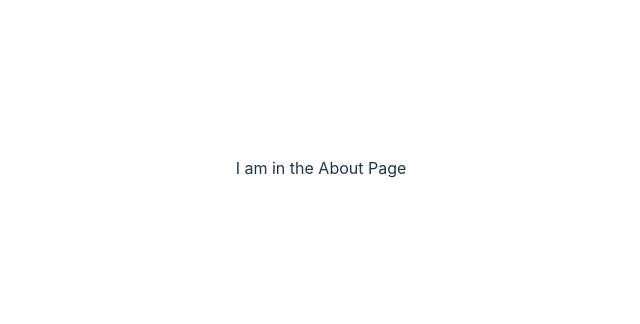
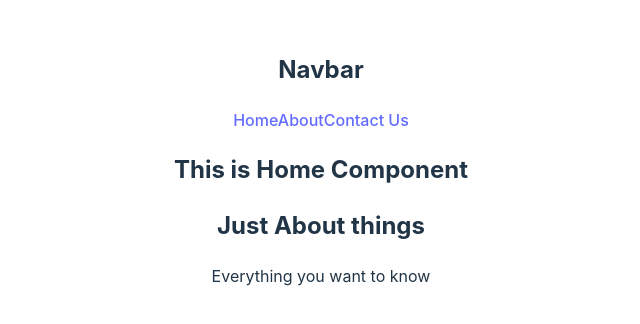
Before and after one commit to nisma687/Router_React, a React (Vite) app: page /about in a window 1280 px wide. Shown: the part 232-556 px from the top of the page, without its empty margins (319-959 px from the left). Built offline with nearby package versions, Linux system fonts and the light colour scheme.

Commit message:
outlet,path,element,children things of router

```diff
--- /dev/null
+++ b/src/Components/About/About.jsx
@@ -0,0 +1,12 @@
+
+
+const About = () => {
+    return (
+        <div>
+            <h2>Just About things</h2>
+            <p>Everything you want to know</p>
+        </div>
+    );
+};
+
+export default About;
--- /dev/null
+++ b/src/Components/Contact/Contact.jsx
@@ -0,0 +1,13 @@
+
+
+const Contact = () => {
+    return (
+        <div>
+            <h2>This is Contact Component</h2>
+            <p>We are one call away</p>
+
+        </div>
+    );
+};
+
+export default Contact;
--- /dev/null
+++ b/src/Components/Header/Header.jsx
@@ -0,0 +1,17 @@
+
+
+const Header = () => {
+    return (
+        <div>
+            <h2>Navbar</h2>
+            <nav>
+                <a href="/">Home</a>
+                <a href="/about">About</a>
+                <a href="/contact">Contact Us</a>
+            </nav>
+
+        </div>
+    );
+};
+
+export default Header;
--- /dev/null
+++ b/src/Components/Home/Home.jsx
@@ -0,0 +1,20 @@
+import { Outlet } from "react-router-dom";
+import Header from "../Header/Header";
+
+
+const Home = () => {
+    return (
+        <div>
+            <Header></Header>
+            <h2>This is Home Component</h2>
+
+            <Outlet>
+
+            </Outlet>
+
+
+        </div>
+    );
+};
+
+export default Home;
```
Also changed, not shown: src/main.jsx (+17 -14 lines).
